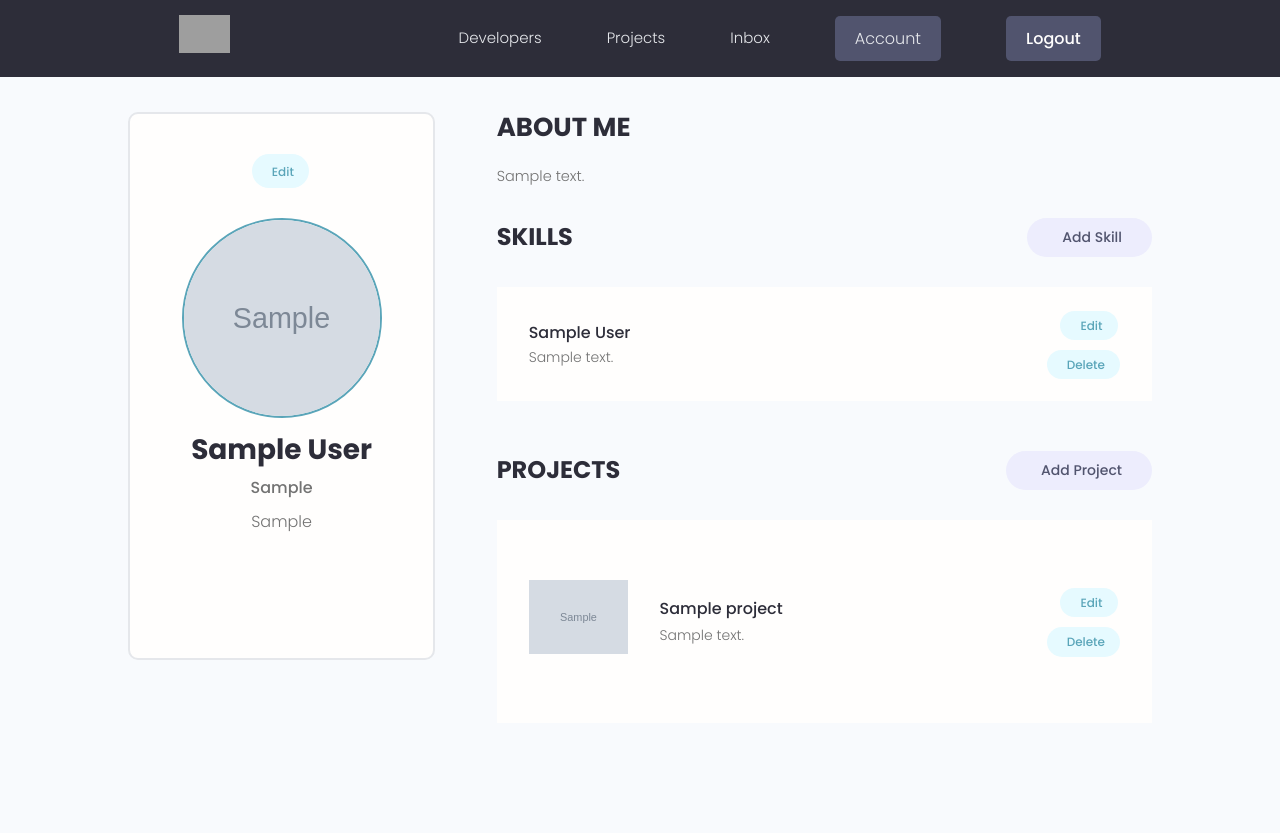
After one commit to prev1ew/devsearch, a Django app: page /account/ in a window 1280 px wide. The commit adds this page. Run offline with Django 4.2, Linux system fonts and the light colour scheme; a user stored in the database is signed in; tables that the repository leaves empty hold one stand-in row (values such as "Sample post"); grey boxes marked "Sample" are stand-in pictures; some libraries are stand-ins or nearby versions; grey boxes are pictures that could not be loaded.

Commit message:
added 'account' page

```diff
--- a/templates/navbar.html
+++ b/templates/navbar.html
@@ -19,7 +19,7 @@
         <!-- <li class="header__menuItem"><a href="">My Account</a></li> -->
 
         {% if request.user.is_authenticated %}
-        <li class="header__menuItem"><a href="{% url 'create-project' %}" class="btn btn--sub">Add Project/Sign Up</a></li>
+        <li class="header__menuItem"><a href="{% url 'account' %}" class="btn btn--sub">Account</a></li>
         <li class="he ader__menuItem"><a href="{% url 'logout' %}" class="btn btn--sub">Logout</a></li>
         {% else %}
         <li class="header__menuItem"><a href="{% url 'login' %}" class="btn btn--sub">Login/Sign Up</a></li>
--- /dev/null
+++ b/users/templates/users/account.html
@@ -0,0 +1,110 @@
+{% extends 'main.html' %}
+{% block content %}
+  <!-- Main Section -->
+  <main class="settingsPage profile my-md">
+    <div class="container">
+      <div class="layout">
+        <div class="column column--1of3">
+          <div class="card text-center">
+            <div class="card__body dev">
+              <a class="tag tag--pill tag--main settings__btn" href="#"><i class="im im-edit"></i> Edit</a>
+              <img class="avatar avatar--xl dev__avatar" src="{{profile.profile_image.url}}" />
+              <h2 class="dev__name">{{profile.name}}</h2>
+              <p class="dev__title">{{profile.short_intro}}</p>
+              <p class="dev__location">{{profile.location}}</p>
+
+              <ul class="dev__social">
+                {% if profile.social_github %}
+              <li>
+                <a title="Github" href="{{ profile.social_github }}" target="_blank"><i class="im im-github"></i></a>
+              </li>
+              {% endif %}
+
+              {% if profile.social_twitter %}
+              <li>
+                <a title="Twitter" href="{{ profile.social_twitter }}" target="_blank"><i class="im im-twitter"></i></a>
+              </li>
+              {% endif %}
+
+              {% if profile.social_linkedin %}
+              <li>
+                <a title="LinkedIn" href="{{profile.social_linkedin}}" target="_blank"><i class="im im-linkedin"></i></a>
+              </li>
+              {% endif %}
+
+              {% if profile.social_website %}
+              <li>
+                <a title="Personal Website" href="{{social_website}}" target="_blank"><i class="im im-globe"></i></a>
+              </li>
+              {% endif %}
+              </ul>
+
+<!--              <a href="#" class="btn btn&#45;&#45;sub btn&#45;&#45;lg">Send Message </a>-->
+            </div>
+          </div>
+        </div>
+        <div class="column column--2of3">
+          <div class="devInfo">
+            <h3 class="devInfo__title">About Me</h3>
+            <p class="devInfo__about">
+              {{profile.bio}}
+            </p>
+          </div>
+
+          <div class="settings">
+            <h3 class="settings__title">Skills</h3>
+            <a class="tag tag--pill tag--sub settings__btn tag--lg" href="#"><i class="im im-plus"></i> Add Skill</a>
+          </div>
+
+          <table class="settings__table">
+
+            {% for skill in skills %}
+            <tr>
+              <td class="settings__tableInfo">
+                <h4>{{skill.name}}</h4>
+                <p>
+                  {{skill.description}}
+                </p>
+              </td>
+              <td class="settings__tableActions">
+                <a class="tag tag--pill tag--main settings__btn" href="#"><i class="im im-edit"></i> Edit</a>
+                <a class="tag tag--pill tag--main settings__btn" href="#"><i class="im im-x-mark-circle-o"></i>
+                  Delete</a>
+              </td>
+            </tr>
+            {% endfor %}
+
+          </table>
+
+          <div class="settings">
+            <h3 class="settings__title">Projects</h3>
+            <a class="tag tag--pill tag--sub settings__btn tag--lg" href="#"><i class="im im-plus"></i> Add Project</a>
+          </div>
+
+          <table class="settings__table">
+
+            {% for project in projects %}
+            <tr>
+              <td class="settings__thumbnail">
+                <a href="{% url 'project' project.id %}"><img src="{{project.featured_image.url}}" alt="Project Thumbnail" /></a>
+              </td>
+              <td class="settings__tableInfo">
+                <a href="{% url 'project' project.id %}">{{ project.title }}</a>
+                <p>
+                  {{ project.description|slice:"150" }}
+                </p>
+              </td>
+              <td class="settings__tableActions">
+                <a class="tag tag--pill tag--main settings__btn" href="#"><i class="im im-edit"></i> Edit</a>
+                <a class="tag tag--pill tag--main settings__btn" href="#"><i class="im im-x-mark-circle-o"></i>
+                  Delete</a>
+              </td>
+            </tr>
+            {% endfor %}
+
+          </table>
+        </div>
+      </div>
+    </div>
+  </main>
+{% endblock %}
--- a/users/urls.py
+++ b/users/urls.py
@@ -8,4 +8,5 @@ urlpatterns = [
     path('login/', views.login_user, name='login'),
     path('register/', views.register_user, name='register'),
     path('logout/', views.logout_user, name='logout'),
+    path('account/', views.user_account, name='account'),
 ]
--- a/users/views.py
+++ b/users/views.py
@@ -4,6 +4,7 @@ from django.contrib import messages
 from .models import Profile
 from django.contrib.auth.models import User
 from .forms import CustomUserCreation
+from django.contrib.auth.decorators import login_required
 
 
 def profiles(request):
@@ -79,3 +80,17 @@ def register_user(request):
 
     content = {'page': page, 'form': form}
     return render(request, 'users/login_register.html', content)
+
+
+@login_required(login_url="login")
+def user_account(request):
+    profile = request.user.profile
+
+    skills = profile.skill_set.all()
+    projects = profile.project_set.all()
+
+    content = {'profile': profile,
+               'skills': skills,
+               'projects': projects
+               }
+    return render(request, 'users/account.html', content)
```
